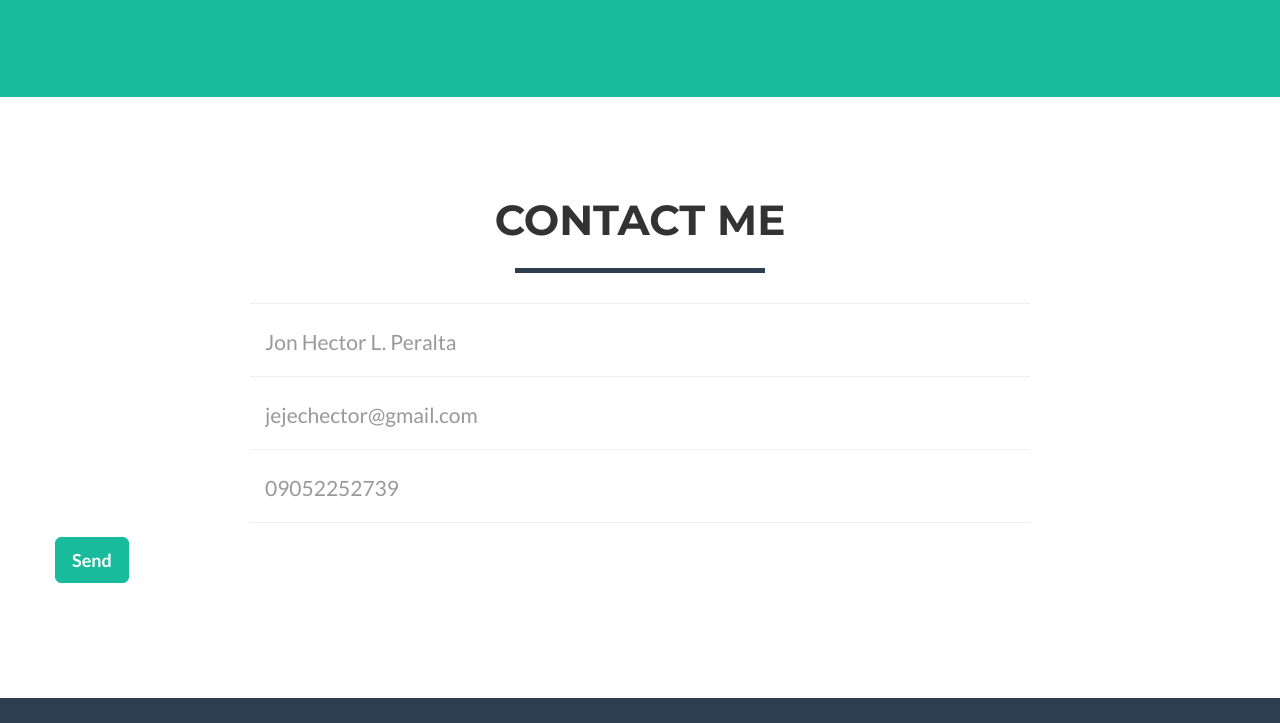
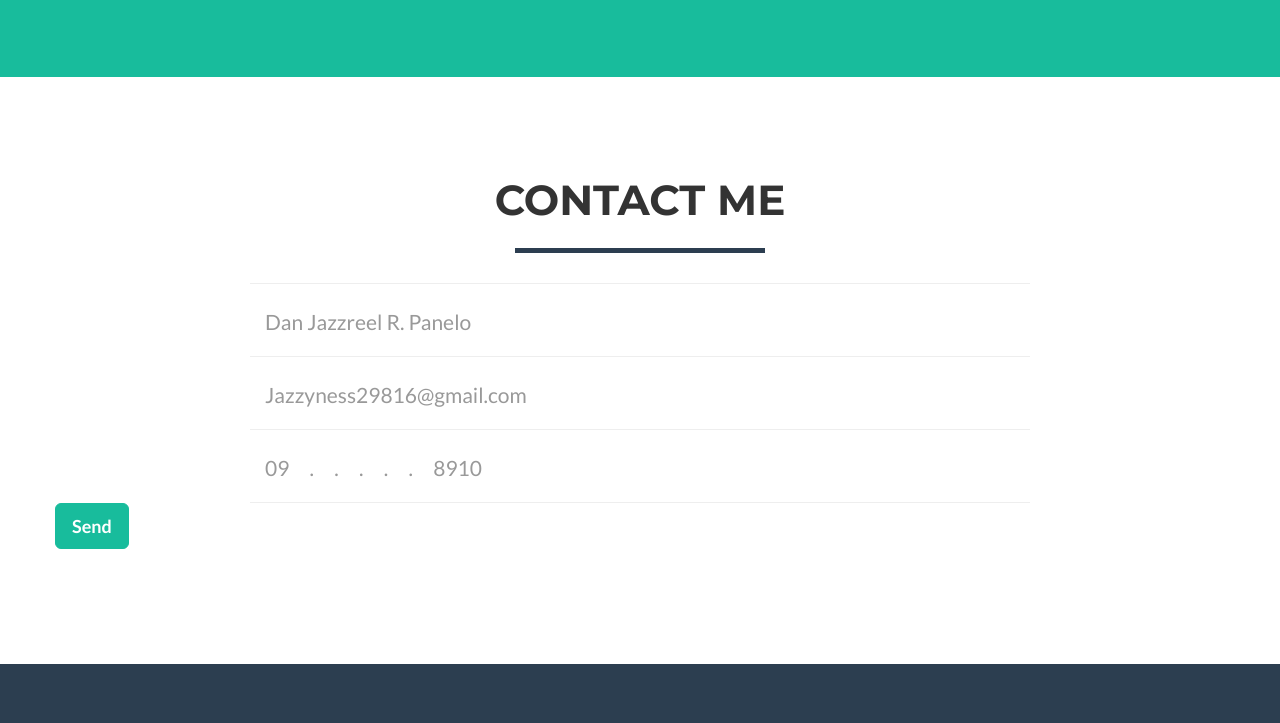
Before and after one commit to blackjec/peraltahector.github.io, a website: page index.html in a window 1280 px wide. Shown: the part 2064-2787 px from the top of the page. Drawn offline with nearby package versions, Linux system fonts and the light colour scheme.

Commit message:
Update index.html

```diff
--- a/index.html
+++ b/index.html
@@ -1,4 +1,5 @@
-x<!DOCTYPE html>
+
+<!DOCTYPE html>
 <html lang="en">
 
 <head>
@@ -73,7 +74,7 @@ x<!DOCTYPE html>
                 <div class="col-lg-12">
                     <img class="img-responsive" src="img/profile.png" alt="">
                     <div class="intro-text">
-                        <span class="name">Jon Hector L. Peralta</span>
+                        <span class="name">Dan Jazzreel R. Panelo</span>
                         <hr class="star-light">
                         <span class="skills">Web Developer - Graphic Artist - User Experience Designer</span>
                     </div>
@@ -195,21 +196,21 @@ x<!DOCTYPE html>
                         <div class="row control-group">
                             <div class="form-group col-xs-12 floating-label-form-group controls">
                                 <label>Name</label>
-                                <input type="text" class="form-control" placeholder="Jon Hector L. Peralta" id="name" required data-validation-required-message="Please enter your name.">
+                                <input type="text" class="form-control" placeholder="Dan Jazzreel R. Panelo" id="name" required data-validation-required-message="Please enter your name.">
                                 <p class="help-block text-danger"></p>
                             </div>
                         </div>
                         <div class="row control-group">
                             <div class="form-group col-xs-12 floating-label-form-group controls">
                                 <label>Email Address</label>
-                                <input type="email" class="form-control" placeholder="jejechector@gmail.com" id="email" required data-validation-required-message="Please enter your email address.">
+                                <input type="email" class="form-control" placeholder="Jazzyness29816@gmail.com" id="email" required data-validation-required-message="Please enter your email address.">
                                 <p class="help-block text-danger"></p>
                             </div>
                         </div>
                         <div class="row control-group">
                             <div class="form-group col-xs-12 floating-label-form-group controls">
                                 <label>Phone Number</label>
-                                <input type="tel" class="form-control" placeholder="09052252739" id="phone" required data-validation-required-message="Please enter your phone number.">
+                                <input type="tel" class="form-control" placeholder="09     .     .     .     .     .     8910" id="phone" required data-validation-required-message="Please enter your phone number.">
                                 <p class="help-block text-danger"></p>
                             </div>
                         </div>
```
